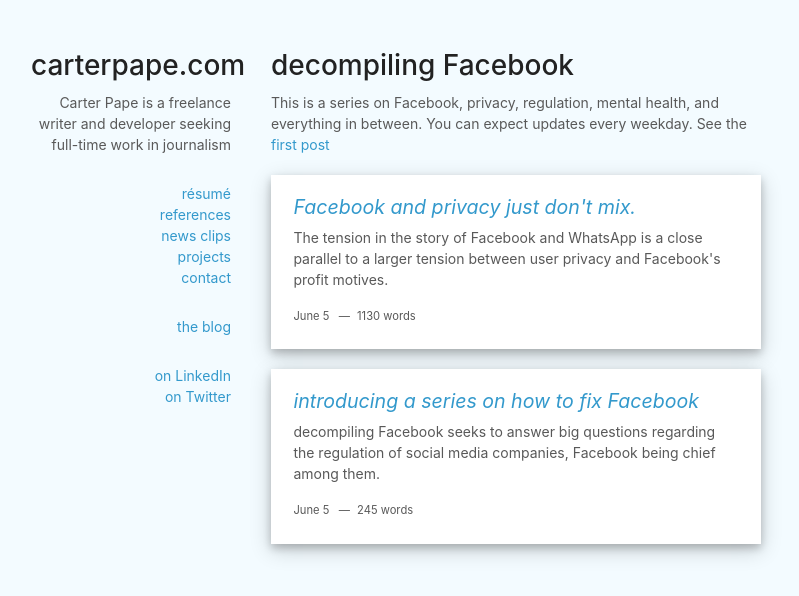
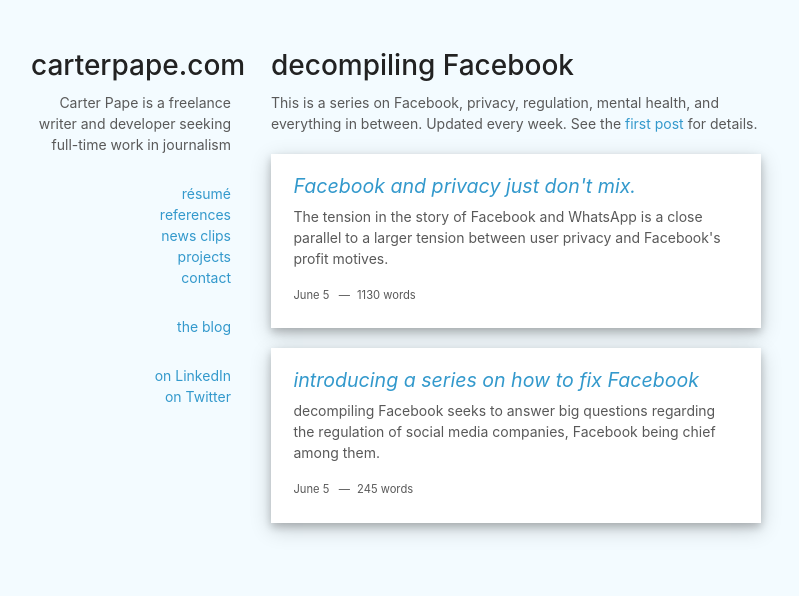
Before and after one commit to CarterPape/CarterPape.github.io, a Jekyll site: the page built from the-blog/decompiling-facebook/index.md, in a window 1280 px wide. Shown: the top 596 px of the page, without its empty margins (244-1043 px from the left). Built offline with Jekyll 4.4.1, drawn with Linux system fonts in a browser that asks for light colours.

Commit message:
Update index.md

```diff
--- a/the-blog/decompiling-facebook/index.md
+++ b/the-blog/decompiling-facebook/index.md
@@ -6,8 +6,7 @@ redirect-from: "/the-blog/decompiling-facebook/"
 ---
 
 {% assign feed = site.categories.decompiling-facebook %}
-
-This is {{ page.description }}. You can expect updates every weekday. See the [first post][series intro]
+This is {{ page.description }}. Updated every week. See the [first post][series intro] for details.
 
 {% for post in feed %}{% if post.unlisted != true %}
     {% assign title=post.title %}
```
